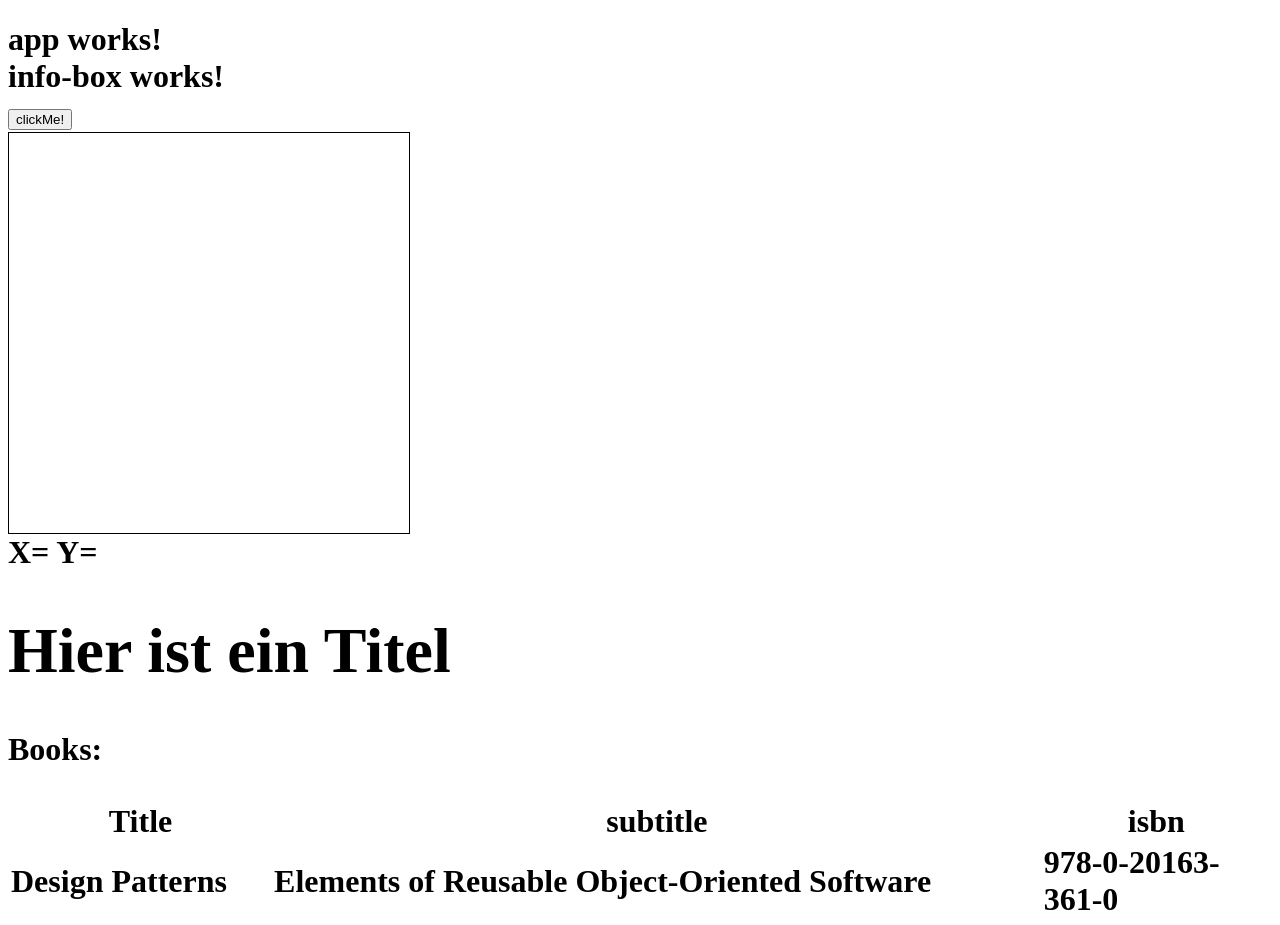
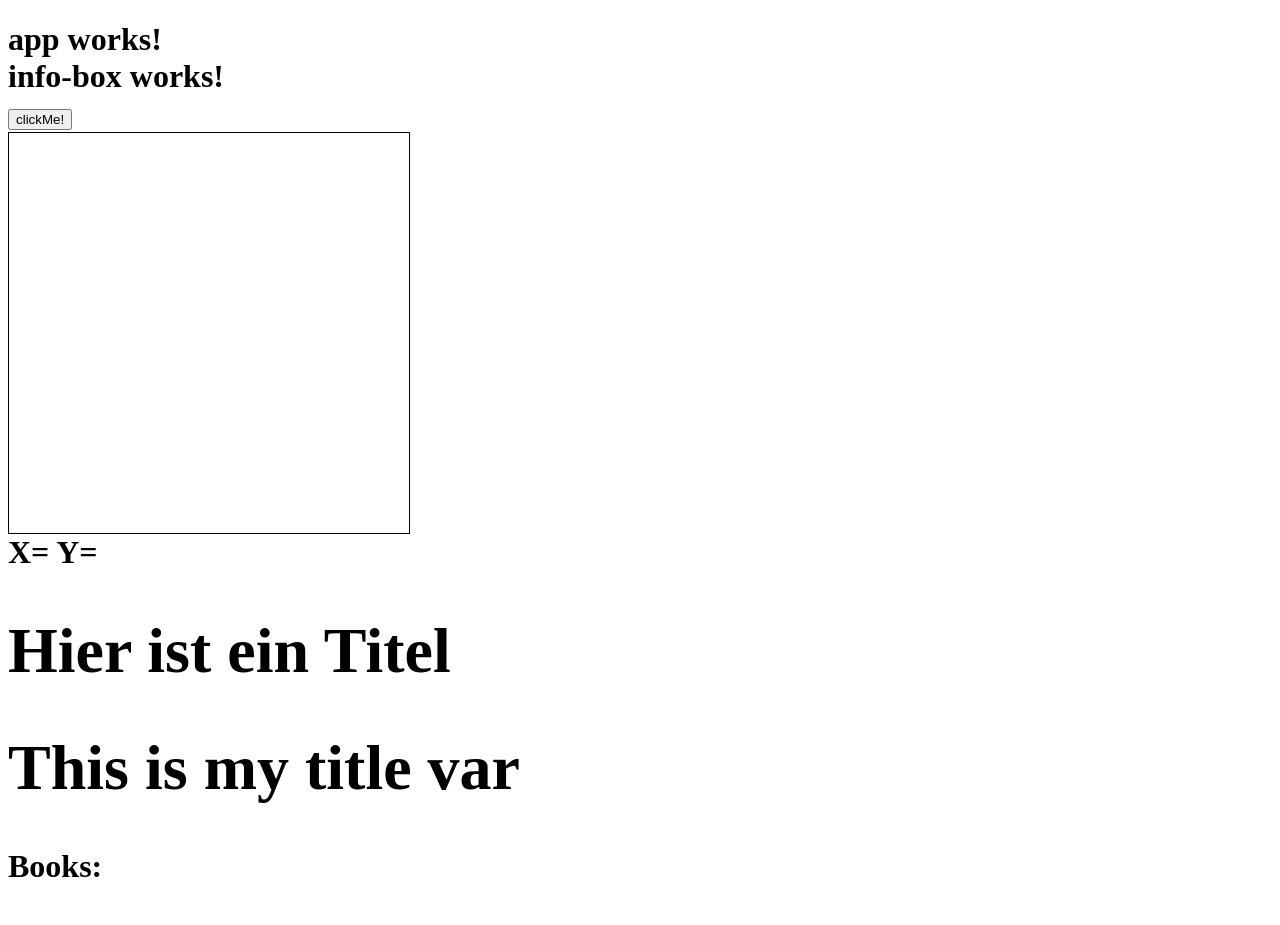
Before and after one commit to davvidk/ws-app, an Angular app: page / in a window 1280 px wide. Shown: the top 925 px of the page. Built offline with nearby package versions, Linux system fonts and the light colour scheme.

Commit message:
tile with variable added

```diff
--- a/src/app/app.component.html
+++ b/src/app/app.component.html
@@ -6,6 +6,6 @@
   <mouse-cursor></mouse-cursor>
 
   <title-box (titleClicked)="gotTitle($event)" title="Hier ist ein Titel"></title-box>
+  <title-box [title]="vars"></title-box>
 
   <book-list></book-list>
-  <title-box [title]="vars"></title-box>
--- a/src/app/app.component.ts
+++ b/src/app/app.component.ts
@@ -7,6 +7,7 @@ import { Component } from '@angular/core';
 })
 export class AppComponent {
   title = 'app works!';
+  vars = 'This is my title var';
 
   public color = "papaya";
 
--- a/src/app/title-box/title-box.component.ts
+++ b/src/app/title-box/title-box.component.ts
@@ -9,8 +9,6 @@ export class TitleBoxComponent implements OnInit {
 
   @Input()
   public title: string;
-
-  public vars: string = "Hello";
 
   constructor() { }
 
```
